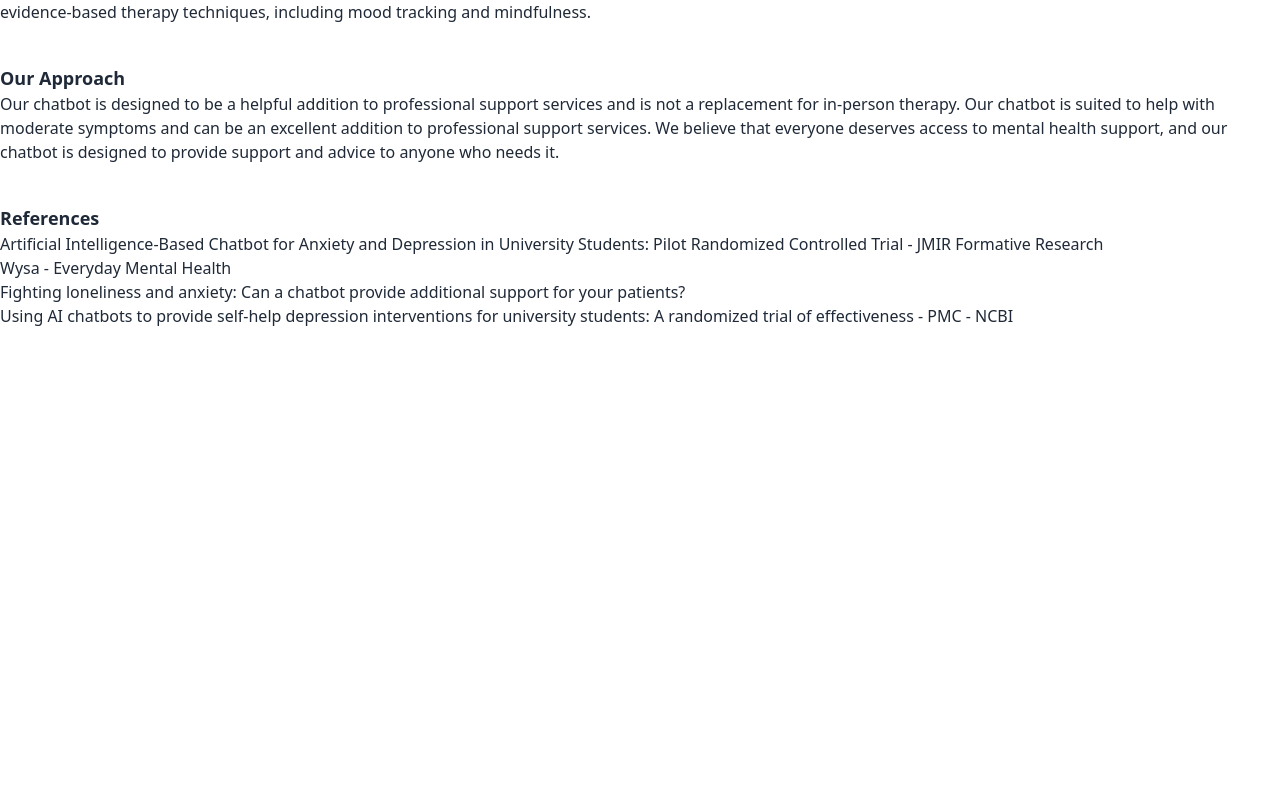
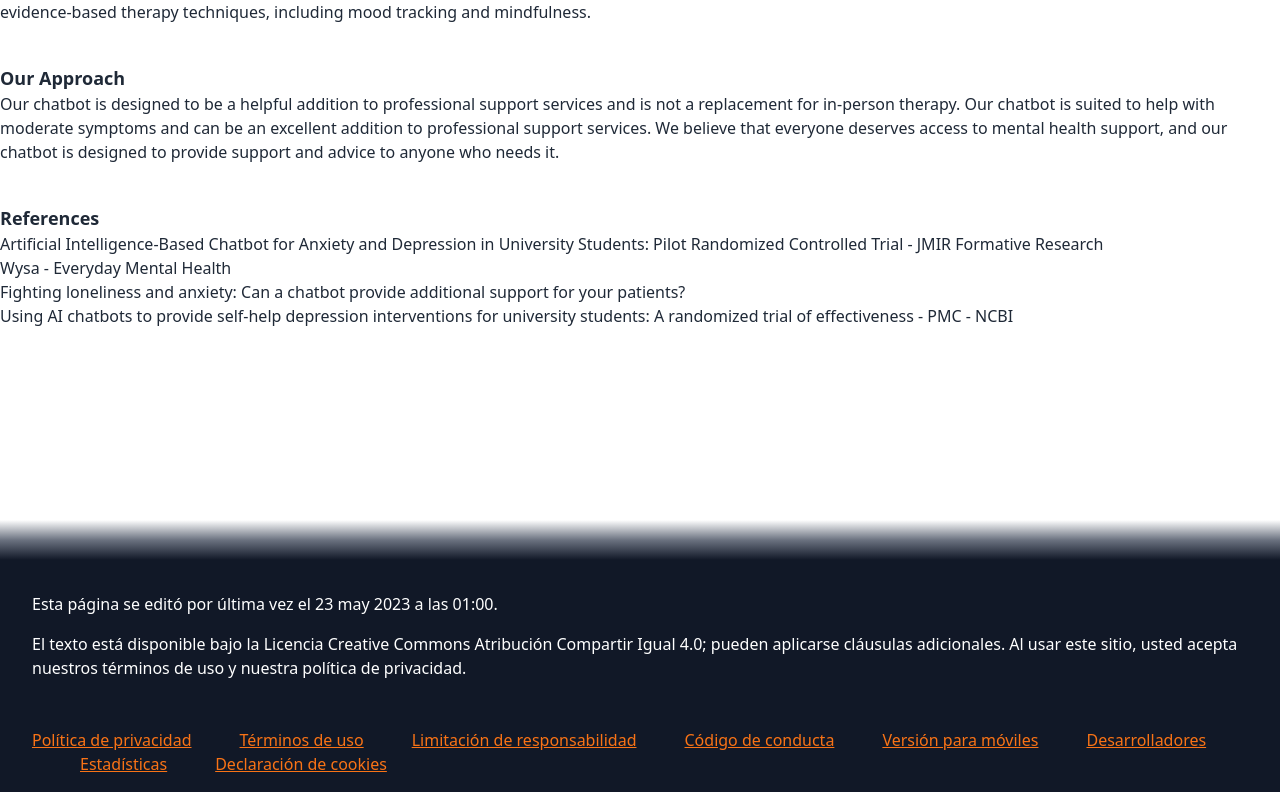
Before and after one commit to NeuronaBens/AI-Chatbot, a Next.js app: page / in a window 1280 px wide. Shown: the part 616-1408 px from the top of the page. Before the commit the page ends 960 px from the top, so only its background shows below. Built offline with nearby package versions, Linux system fonts and the light colour scheme.

Commit message:
feat: added footer
added a footer component.

```diff
--- a/app/page.js
+++ b/app/page.js
@@ -1,5 +1,6 @@
 import Navbar from "@/components/general/navbar";
 import NavbarContentAuthentication from "@/components/authentication/navbar-content";
+import Footer from "@/components/general/footer";
 
 export default function Home() {
   return (
@@ -89,6 +90,7 @@ export default function Home() {
         </p>
       </div>
       <div className="m-4"></div>
+      <Footer></Footer>
     </div>
   );
 }
--- /dev/null
+++ b/components/general/footer.js
@@ -0,0 +1,68 @@
+import React from "react";
+
+const Footer = () => {
+  return (
+    <footer className="text-white">
+      <div className="items-center mt-48 bg-gray-900">
+        <div className="h-10 bg-gradient-to-b from-white via-gray-500 to-gray-900"></div>
+        <div className="px-8 py-4">
+          <p className="mb-4 mt-4">
+            Esta página se editó por última vez el 23 may 2023 a las 01:00.
+          </p>
+          <p className="mb-4">
+            El texto está disponible bajo la Licencia Creative Commons
+            Atribución Compartir Igual 4.0; pueden aplicarse cláusulas
+            adicionales. Al usar este sitio, usted acepta nuestros términos de
+            uso y nuestra política de privacidad.
+          </p>
+        </div>
+        <div className="px-8 py-4">
+          <ul className="flex flex-wrap space-x-4 sm:space-x-8 md:space-x-12">
+            <li>
+              <a href="#" className="underline text-orange-500">
+                Política de privacidad
+              </a>
+            </li>
+            <li>
+              <a href="#" className="underline text-orange-500">
+                Términos de uso
+              </a>
+            </li>
+            <li>
+              <a href="#" className="underline text-orange-500">
+                Limitación de responsabilidad
+              </a>
+            </li>
+            <li>
+              <a href="#" className="underline text-orange-500">
+                Código de conducta
+              </a>
+            </li>
+            <li>
+              <a href="#" className="underline text-orange-500">
+                Versión para móviles
+              </a>
+            </li>
+            <li>
+              <a href="#" className="underline text-orange-500">
+                Desarrolladores
+              </a>
+            </li>
+            <li>
+              <a href="#" className="underline text-orange-500">
+                Estadísticas
+              </a>
+            </li>
+            <li>
+              <a href="#" className="underline text-orange-500">
+                Declaración de cookies
+              </a>
+            </li>
+          </ul>
+        </div>
+      </div>
+    </footer>
+  );
+};
+
+export default Footer;
```
